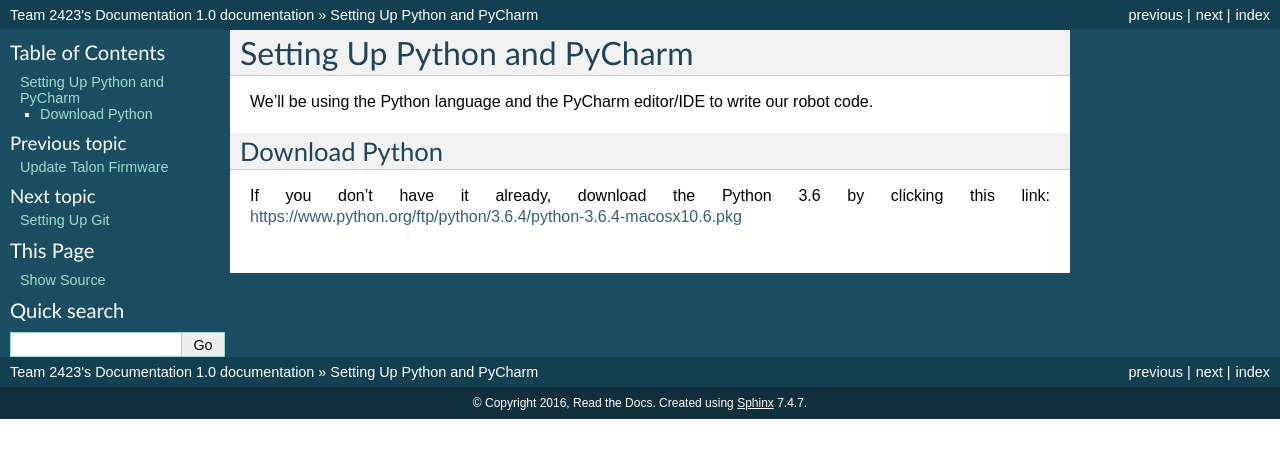
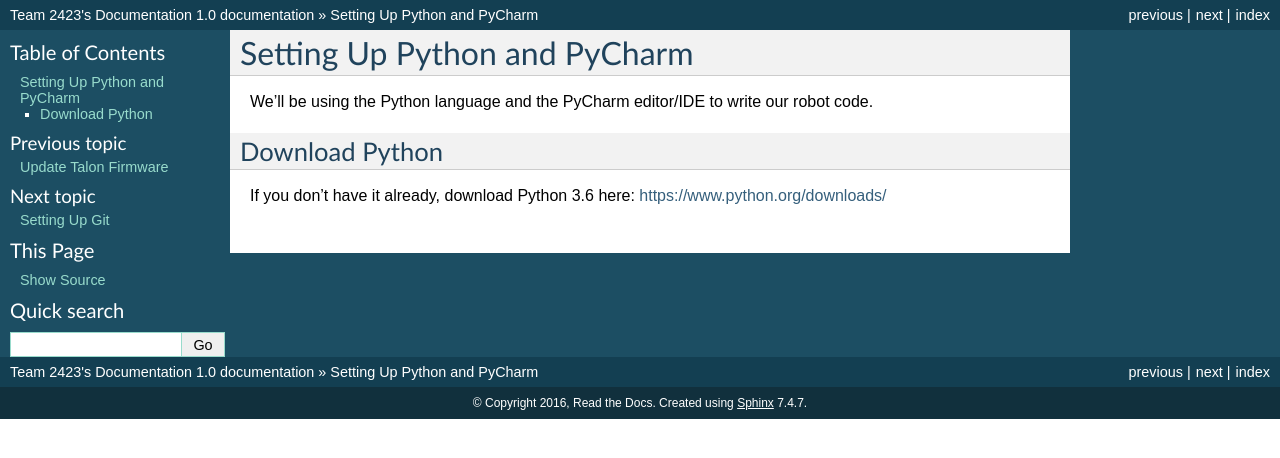
Before and after one commit to frc2423/docs, a Sphinx documentation site: the page built from docs/setting-up-eclipse-and-python.rst, in a window 1280 px wide. Shown: the top 458 px of the page. Built offline with Sphinx 7.4.7, drawn with Linux system fonts in a browser that asks for light colours.

Commit message:
Update setting-up-eclipse-and-python.rst

```diff
--- a/docs/setting-up-eclipse-and-python.rst
+++ b/docs/setting-up-eclipse-and-python.rst
@@ -5,4 +5,4 @@ We'll be using the Python language and the PyCharm editor/IDE to write our robot
 
 Download Python
 ===============
-If you don't have it already, download the Python 3.6 by clicking this link: https://www.python.org/ftp/python/3.6.4/python-3.6.4-macosx10.6.pkg
+If you don't have it already, download Python 3.6 here: https://www.python.org/downloads/
```
